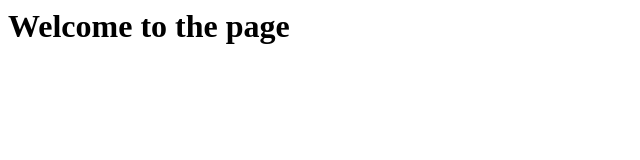
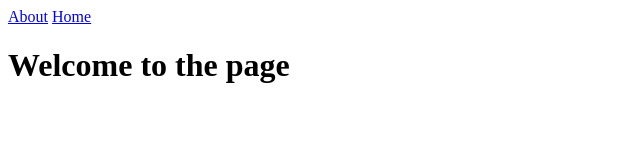
Before and after one commit to satwik1117/testappl, a plain HTML site: page index.html in a window 1280 px wide. Shown: the whole page, without its empty margins (0-640 px from the left). Drawn offline with Linux system fonts and the light colour scheme.

Commit message:
index updated

```diff
--- a/index.html
+++ b/index.html
@@ -3,6 +3,8 @@
 <title>This is title page</title>
 </head>
 <body>
+    <a href="about.html">About</a>
+    <a href="home.html">Home</a>
 <h1>Welcome to the page</h1>
 </body>
 </html>
```
